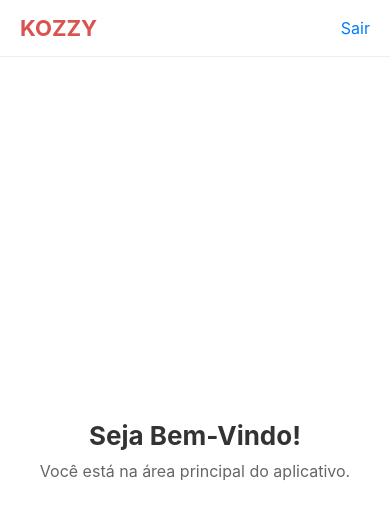
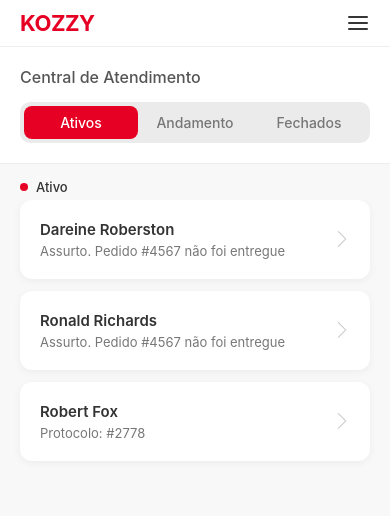
Before and after one commit to MaiconPereira7/kozzy_mobile, a React Native app: screen /Home in a window 390 px wide. Shown: the top 516 px of the page. Built offline with nearby package versions, Linux system fonts and the light colour scheme.

Commit message:
Home att

```diff
--- a/src/screens/HomeScreen.tsx
+++ b/src/screens/HomeScreen.tsx
@@ -1,90 +1,278 @@
-// src/screens/HomeScreen.tsx
-
-import React from 'react';
+import React, { useState } from 'react';
 import {
+  StyleSheet,
   View,
   Text,
-  StyleSheet,
   TouchableOpacity,
-  SafeAreaView
+  FlatList,
+  SafeAreaView,
 } from 'react-native';
 
-// 1. Importa os tipos de navegação
-import type { NativeStackScreenProps } from '@react-navigation/native-stack';
-import { RootStackParamList } from '../routes'; // Importa nosso "Mapa"
+// Ícones que vamos usar
+import Feather from 'react-native-vector-icons/Feather';
+import SimpleLineIcons from 'react-native-vector-icons/SimpleLineIcons';
 
-// 2. Define as props desta tela
-type Props = NativeStackScreenProps<RootStackParamList, 'Home'>;
+// Define o "formato" (shape) de um ticket para o TypeScript
+type Ticket = {
+  id: string;
+  name: string;
+  subject: string;
+  type: 'ativo' | 'andamento' | 'fechado';
+};
 
-const HomeScreen = ({ navigation }: Props) => {
+// --- Dados Mock (agora "tipado") ---
+const mockTickets: Ticket[] = [
+  { id: '1', name: 'Dareine Roberston', subject: 'Assurto. Pedido #4567 não foi entregue', type: 'ativo' },
+  { id: '2', name: 'Ronald Richards', subject: 'Assurto. Pedido #4567 não foi entregue', type: 'ativo' },
+  { id: '3', name: 'Robert Fox', subject: 'Protocolo: #2778', type: 'ativo' },
+  { id: '4', name: 'Cliente em Atendimento', subject: 'Protocolo: #1001', type: 'andamento' },
+  { id: '5', name: 'Antigo Cliente', subject: 'Problema resolvido', type: 'fechado' },
+];
 
-  const handleLogout = () => {
-    // 3. O "replace" impede o usuário de "voltar" para a Home
-    navigation.replace('Login');
+// --- Componente do Card (agora "tipado") ---
+const SupportCard = ({ item }: { item: Ticket }) => (
+  <TouchableOpacity style={styles.card}>
+    <View style={styles.cardContent}>
+      <Text style={styles.cardTitle}>{item.name}</Text>
+      <Text style={styles.cardSubtitle}>{item.subject}</Text>
+    </View>
+    <SimpleLineIcons name="arrow-right" style={styles.arrowIcon} />
+  </TouchableOpacity>
+);
+
+// --- Componente Principal da Tela ---
+const HomeScreen = () => {
+  const [activeTab, setActiveTab] = useState('ativos');
+
+  // <<< MUDANÇA: Objeto de configuração para o status dinâmico >>>
+  // Mapeia o estado 'activeTab' para as cores e textos corretos
+  const statusConfig = {
+    ativos: { text: 'Ativo', color: '#e60023' }, // Vermelho
+    andamento: { text: 'Andamento', color: '#f0ad4e' }, // Amarelo/Laranja
+    fechados: { text: 'Fechados', color: '#5cb85c' }, // Verde
   };
+
+  // Pega a configuração atual baseada na aba ativa
+const currentStatus = statusConfig[activeTab as keyof typeof statusConfig];
+  const filteredTickets = mockTickets.filter(ticket => {
+    switch (activeTab) {
+      case 'ativos': return ticket.type === 'ativo';
+      case 'andamento': return ticket.type === 'andamento';
+      case 'fechados': return ticket.type === 'fechado';
+      default: return false;
+    }
+  });
 
   return (
     <SafeAreaView style={styles.safeArea}>
-
+      {/* 1. Cabeçalho (Com logo de TEXTO) */}
       <View style={styles.header}>
-        <Text style={styles.headerTitle}>KOZZY</Text>
-        <TouchableOpacity onPress={handleLogout}>
-          <Text style={styles.logoutButton}>Sair</Text>
+        <Text style={styles.logoText}>KOZZY</Text>
+        <TouchableOpacity>
+          <Feather name="menu" style={styles.menuIcon} />
         </TouchableOpacity>
       </View>
 
-      <View style={styles.container}>
-        <Text style={styles.welcomeTitle}>Seja Bem-Vindo!</Text>
-        <Text style={styles.welcomeMessage}>
-          Você está na área principal do aplicativo.
-        </Text>
+      {/* 2. Título da Página e Tabs (Fundidos) */}
+      <View style={styles.controlsContainer}>
+        <Text style={styles.pageTitle}>Central de Atendimento</Text>
+
+        <View style={styles.segmentedControl}>
+          <TouchableOpacity
+            style={[styles.segmentButton, activeTab === 'ativos' && styles.segmentButtonActive]}
+            onPress={() => setActiveTab('ativos')}
+          >
+            <Text style={[styles.segmentButtonText, activeTab === 'ativos' && styles.segmentButtonTextActive]}>
+              Ativos
+            </Text>
+          </TouchableOpacity>
+          <TouchableOpacity
+            style={[styles.segmentButton, activeTab === 'andamento' && styles.segmentButtonActive]}
+            onPress={() => setActiveTab('andamento')}
+          >
+            <Text style={[styles.segmentButtonText, activeTab === 'andamento' && styles.segmentButtonTextActive]}>
+              Andamento
+            </Text>
+          </TouchableOpacity>
+          <TouchableOpacity
+            style={[styles.segmentButton, activeTab === 'fechados' && styles.segmentButtonActive]}
+            onPress={() => setActiveTab('fechados')}
+          >
+            <Text style={[styles.segmentButtonText, activeTab === 'fechados' && styles.segmentButtonTextActive]}>
+              Fechados
+            </Text>
+          </TouchableOpacity>
+        </View>
       </View>
 
+      {/* <<< MUDANÇA: Status agora é dinâmico e condicional >>> */}
+      {/* 3. Status (Dinâmico) */}
+      {/* Só mostramos o status se houver tickets para exibir */}
+      {filteredTickets.length > 0 && (
+        <View style={styles.activeStatus}>
+          {/* A cor da bolinha vem do 'currentStatus.color' */}
+          <View style={[styles.statusDot, { backgroundColor: currentStatus.color }]} />
+          {/* O texto vem do 'currentStatus.text' */}
+          <Text style={styles.statusText}>{currentStatus.text}</Text>
+        </View>
+      )}
+
+      {/* 3.1. Placeholder para listas vazias */}
+      {filteredTickets.length === 0 && (
+         <View style={styles.emptyListContainer}>
+           <Text style={styles.emptyListText}>Nenhum chamado nesta categoria.</Text>
+         </View>
+      )}
+
+      {/* 4. Lista de Cards */}
+      {filteredTickets.length > 0 && (
+        <FlatList
+          data={filteredTickets}
+          renderItem={SupportCard}
+          keyExtractor={item => item.id}
+          style={styles.cardList}
+          contentContainerStyle={{ paddingBottom: 20 }}
+        />
+      )}
     </SafeAreaView>
   );
 };
 
-// 4. Estilos
+// --- Folha de Estilos (StyleSheet) ---
 const styles = StyleSheet.create({
   safeArea: {
     flex: 1,
-    backgroundColor: '#fff',
+    backgroundColor: '#f8f8f8',
   },
+  // 1. Header
   header: {
     flexDirection: 'row',
     justifyContent: 'space-between',
     alignItems: 'center',
     paddingHorizontal: 20,
-    paddingVertical: 15,
-    backgroundColor: '#fff',
+    paddingVertical: 10,
+    backgroundColor: '#ffffff',
     borderBottomWidth: 1,
     borderBottomColor: '#eee',
   },
-  headerTitle: {
+  logoText: {
     fontSize: 22,
-    fontWeight: 'bold',
-    color: '#d9534f',
+    fontWeight: '700',
+    color: '#e60023',
+    letterSpacing: -0.5,
   },
-  logoutButton: {
+  menuIcon: {
+    fontSize: 24,
+    color: '#333',
+  },
+
+  // 2. Container de Controles (Título + Tabs)
+  controlsContainer: {
+    padding: 20,
+    backgroundColor: '#ffffff',
+    borderBottomWidth: 1,
+    borderBottomColor: '#eee',
+  },
+  pageTitle: {
     fontSize: 16,
-    color: '#007bff',
+    fontWeight: '500',
+    color: '#555',
+    marginBottom: 15,
   },
-  container: {
+
+  // 3. Controle Segmentado
+  segmentedControl: {
+    flexDirection: 'row',
+    backgroundColor: '#ebebeb',
+    borderRadius: 10,
+    padding: 4,
+  },
+  segmentButton: {
     flex: 1,
-    justifyContent: 'center',
+    paddingVertical: 8,
+    paddingHorizontal: 15,
+    borderRadius: 8,
+  },
+  segmentButtonActive: {
+    backgroundColor: '#e60023',
+  },
+  segmentButtonText: {
+    fontSize: 14,
+    fontWeight: '500',
+    color: '#777',
+    textAlign: 'center',
+  },
+  segmentButtonTextActive: {
+    color: '#ffffff',
+  },
+
+  // 4. Status
+  activeStatus: {
+    flexDirection: 'row',
     alignItems: 'center',
+    paddingHorizontal: 20,
+    paddingTop: 15,
+    paddingBottom: 5,
+    backgroundColor: '#f8f8f8',
+  },
+  statusDot: {
+    width: 8,
+    height: 8,
+    borderRadius: 4,
+    marginRight: 8,
+    // <<< MUDANÇA: O 'backgroundColor' estático foi removido daqui >>>
+  },
+  statusText: {
+    fontSize: 13,
+    fontWeight: '500',
+    color: '#333',
+  },
+  // 4.1. Lista Vazia
+  emptyListContainer: {
     padding: 20,
+    alignItems: 'center',
+    marginTop: 20,
   },
-  welcomeTitle: {
-    fontSize: 26,
-    fontWeight: 'bold',
+  emptyListText: {
+    fontSize: 14,
+    color: '#777',
+  },
+  // 5. Lista de Cards
+  cardList: {
+    paddingHorizontal: 20,
+    backgroundColor: '#f8f8f8',
+  },
+  card: {
+    flexDirection: 'row',
+    justifyContent: 'space-between',
+    alignItems: 'center',
+    backgroundColor: '#ffffff',
+    borderRadius: 12,
+    padding: 20,
+    marginBottom: 12,
+    shadowColor: '#000',
+    shadowOffset: { width: 0, height: 2 },
+    shadowOpacity: 0.05,
+    shadowRadius: 8,
+    elevation: 3,
+  },
+  cardContent: {
+    flex: 1,
+  },
+  cardTitle: {
+    fontSize: 15,
+    fontWeight: '600',
     color: '#333',
-    marginBottom: 10,
+    marginBottom: 4,
   },
-  welcomeMessage: {
+  cardSubtitle: {
+    fontSize: 13,
+    color: '#777',
+  },
+  arrowIcon: {
     fontSize: 16,
-    color: '#666',
-    textAlign: 'center',
+    color: '#ccc',
+    marginLeft: 10,
   },
 });
 
```
Also changed, not shown: package.json (+8 -2 lines), 1 other file (tests, documents, lock files or other folders).
